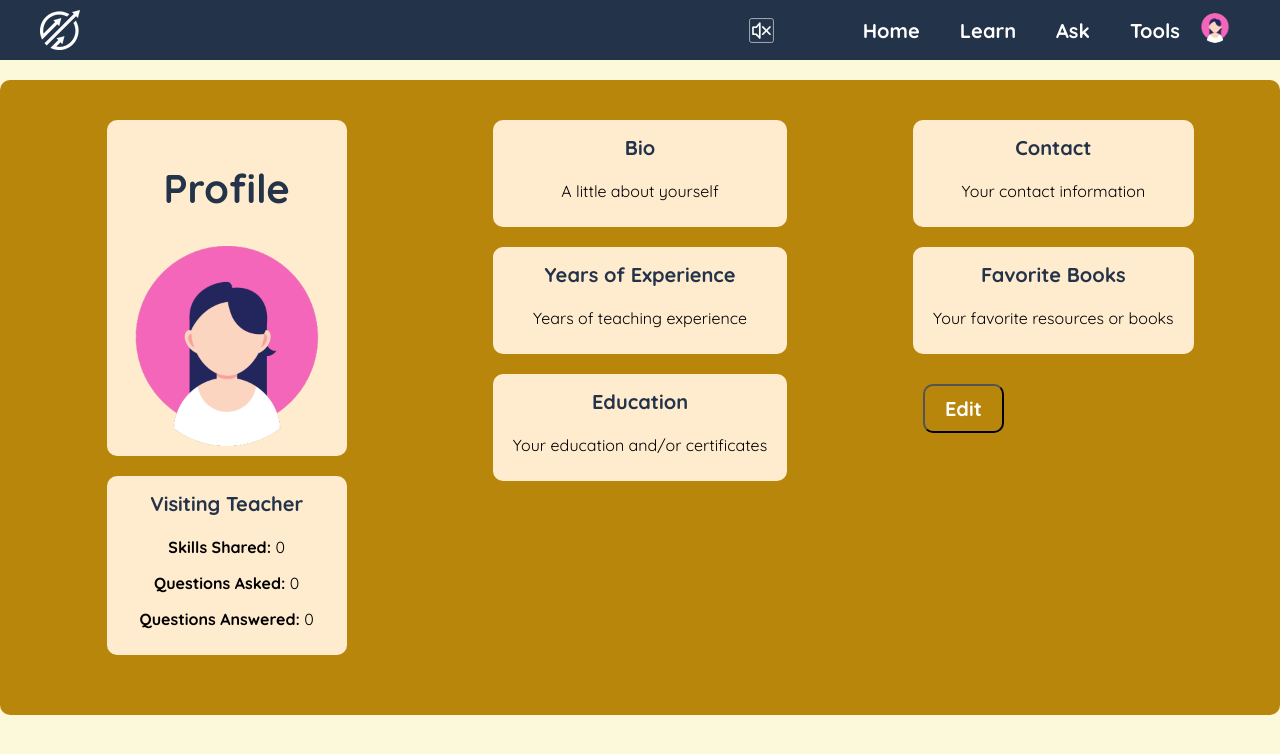
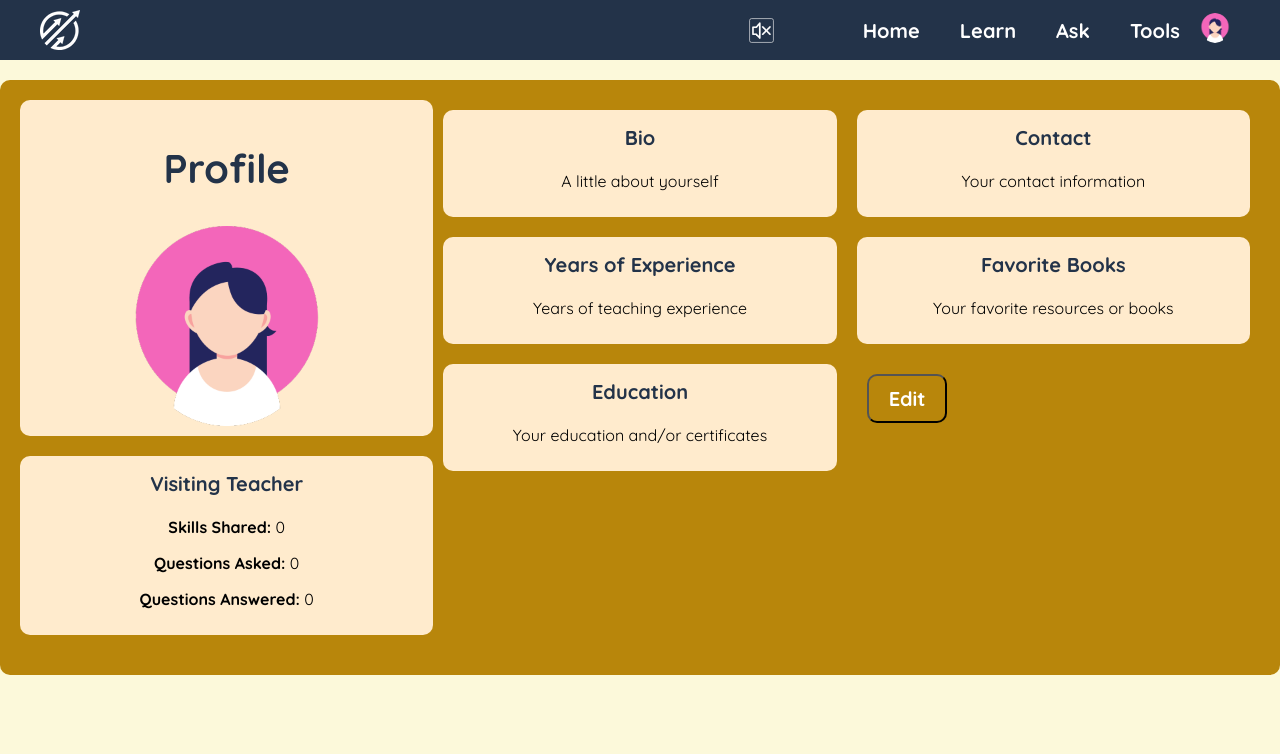
Before and after one commit to colletteap/growth, a React (Create React App) app: page /Profile in a window 1280 px wide. Shown: the top 754 px of the page. Built offline with nearby package versions, Linux system fonts and the light colour scheme.

Commit message:
fixed up profile styling

```diff
--- a/src/pages/Profile.js
+++ b/src/pages/Profile.js
@@ -136,12 +136,12 @@ function Profile() {
     <div className="ProfileContainer">
       {/* First Column */}
       <div className="gridItem">
-        <div>
+        <div className="fullW">
           <div className="spaced">
             <h2>Profile</h2>
             <img
               className="avatarContainer"
-              src={`${getBaseUrl()}${profileData.profilePicture}`}
+               src={`${getBaseUrl()}${profileData.profilePicture}`}
               alt="profile"
             />
             {isEditing && (
@@ -191,7 +191,7 @@ function Profile() {
       <div className="gridItem">
         <div className="editFields">
           {isEditing ? (
-            <div>
+            <div className="fullW">
               <div className="spaced">
                 <input
                   type="text"
@@ -239,7 +239,7 @@ function Profile() {
               </div>
             </div>
           ) : (
-            <div>
+            <div className="fullW">
               <div className="spaced">
                 <h3>Bio</h3>
                 <p>{profileData.bio || "A little about yourself"}</p>
@@ -267,7 +267,7 @@ function Profile() {
       <div className="gridItem">
         <div className="editFields">
           {isEditing ? (
-            <div>
+            <div className="fullW">
               <div className="spaced">
                 <input
                   type="text"
@@ -303,7 +303,7 @@ function Profile() {
               </div>
             </div>
           ) : (
-            <div>
+            <div className="fullW">
               <div className="spaced">
                 <h3>Contact</h3>
                 <p>{profileData.contactInfo || "Your contact information"}</p>
--- a/src/styles/Profile.css
+++ b/src/styles/Profile.css
@@ -19,6 +19,8 @@
     min-width: 50px;
     max-width: 200px;
     border-radius: 20px;
+    align-items: center;
+  margin: 0 auto;
   }
 
 .profileButtons {
@@ -35,13 +37,11 @@
   }
 
 .gridItem {
-  flex: 1; /* Make each grid item take equal space */
+  flex: 1;
     display: flex;
-    align-items: center; /* Center content vertically */
-    justify-content: center; /* Center content horizontally */
-    height: auto; /* Adjust height to fit content */
-    margin: 10px; /* Add margin to create space between grid items */
-    padding: 10px; /* Reduce padding to fit better within the container */
+    align-items: center;
+    justify-content: center;
+    height: auto;
     box-sizing: border-box;
 }
 
@@ -49,10 +49,16 @@
   display: flex;
   flex-direction: column;
   gap: 30px;
+  padding: 10px;
+  width: 100%;
 }
 
 .center {
   justify-content: center;
+}
+
+.fullW {
+  width: 100%;
 }
 
 .spaced {
@@ -61,6 +67,8 @@
   border-radius: 10px;
   text-align: center;
   margin-bottom: 20px;
+  width: auto;
+  align-items: center;
 }
 
 
```
